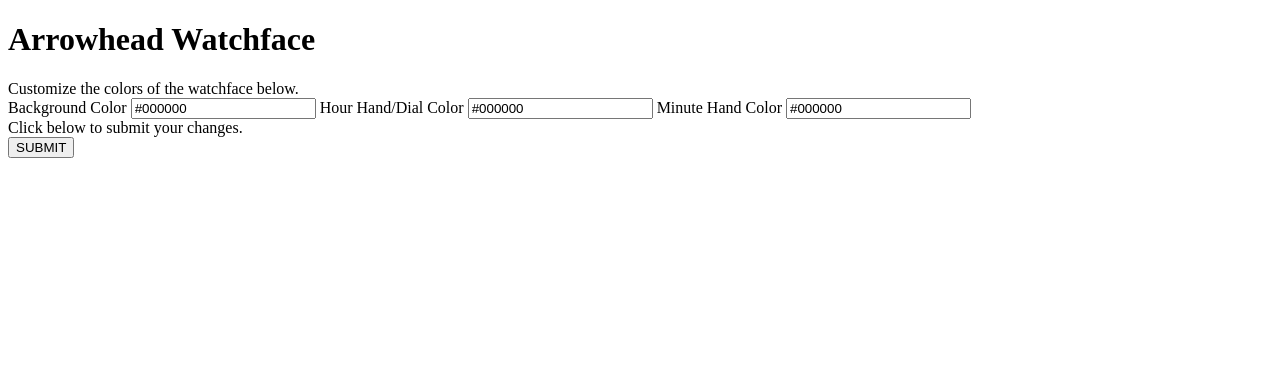
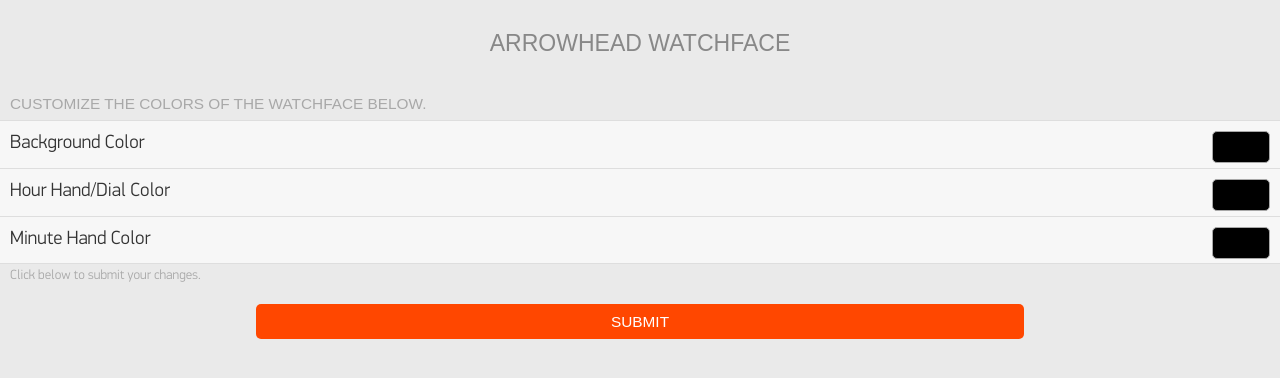
Before and after one commit to jvarness/arrowhead, a website: page index.html in a window 1280 px wide. Drawn offline with Linux system fonts and the light colour scheme; the site is published under a folder, as on GitHub Pages, so addresses that start at the root find nothing.

Commit message:
Really finish

```diff
--- a/index.html
+++ b/index.html
@@ -3,8 +3,8 @@
 	<head>
 		<meta charset="UTF-8"/>
 		<title>Arrowhead Configuration Page</title>
-		<link rel="stylesheet" type="text/css" href="/bower_components/Slate/dist/css/slate.min.css"/>
-		<link rel="stylesheet" type="text/css" href="/css/styles.css"/>
+		<link rel="stylesheet" type="text/css" href="arrowhead/bower_components/Slate/dist/css/slate.min.css"/>
+		<link rel="stylesheet" type="text/css" href="arrowhead/css/styles.css"/>
 	</head>
 	<body>
 		<div class="item-container">
@@ -38,7 +38,7 @@
 				<input id="submit" type="button" class="item-button" value="SUBMIT" />
 			</div>
 		</div>
-		<script src="/bower_components/Slate/dist/js/slate.min.js" ></script>
-		<script src="/js/prefs.js"></script>
+		<script src="arrowhead/bower_components/Slate/dist/js/slate.min.js" ></script>
+		<script src="arrowhead/js/prefs.js"></script>
 	</body>
 </html>
--- a/js/prefs.js
+++ b/js/prefs.js
@@ -22,8 +22,8 @@ function submitHandler() {
 }
 
 function handleSubmit() {
-	var return_to = getQueryParam('return_to', 'pebblejs://close#');
-	document.location = return_to + encodeURIComponent(JSON.stringify(getAndStoreConfig()));
+  var return_to = getQueryParam('return_to', 'pebblejs://close#');
+  document.location = return_to + encodeURIComponent(JSON.stringify(getAndStoreConfig()));
 }
 
 function getQueryParam(variable, defaultValue) {
@@ -39,7 +39,7 @@ function getQueryParam(variable, defaultValue) {
 }
 
 function getAndStoreConfig() {
-	var $background = $('#backgroundColor');
+  var $background = $('#backgroundColor');
   var $hour = $('#hourHandColor');
   var $minute = $('#minuteHandColor');
 
```
